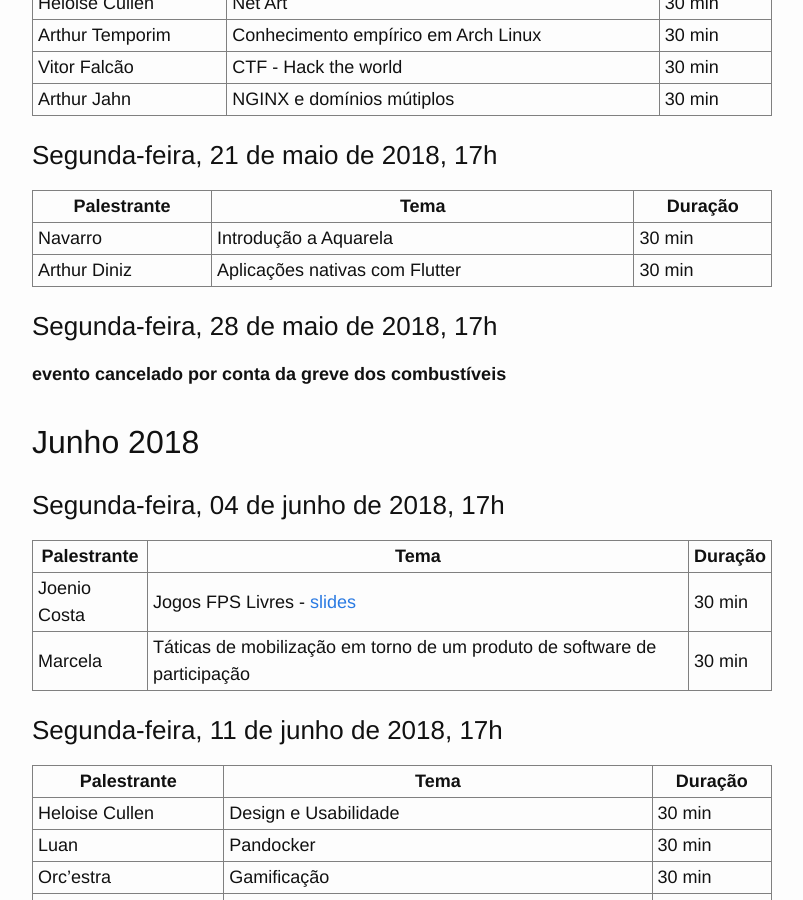
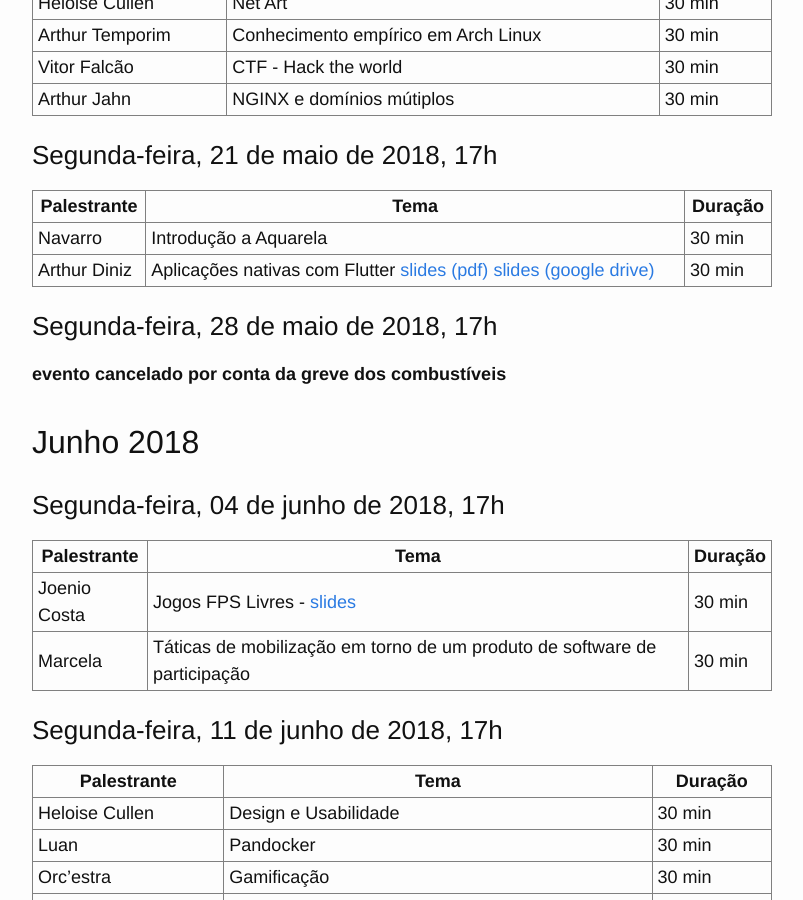
Before and after one commit to lappis-unb/MiniLappisConf, a Jekyll site: the page built from passados.md, in a window 1280 px wide and 900 px high, scrolled down 1993 px. Shown: the whole window, without its empty margins (238-1041 px from the left). Built offline with Jekyll 4.4.1, drawn with Linux system fonts in a browser that asks for light colours.

Commit message:
links para slides Flutter

```diff
--- a/passados.md
+++ b/passados.md
@@ -79,7 +79,7 @@ title: Eventos passados
 | Palestrante     | Tema                                    | Duração |
 | --------------- | --------------------------------------- | ------- |
 | Navarro         | Introdução a Aquarela                   | 30 min  |
-| Arthur Diniz    | Aplicações nativas com Flutter          | 30 min  |
+| Arthur Diniz    | Aplicações nativas com Flutter [slides (pdf)](/slides/flutter/Flutter Lappis Conf.pdf') [slides (google drive)](https://docs.google.com/presentation/d/1z08qIcuaRF0_dnMScFvAt-h0eo8-34Xub1UrlZdWlqU/edit?usp=sharing) | 30 min  |
 
 ### Segunda-feira, 28 de maio de 2018, 17h
 
```
Also changed, not shown: slides/flutter/link_google_apresentacoes.md (deleted, +0 -1 lines).
